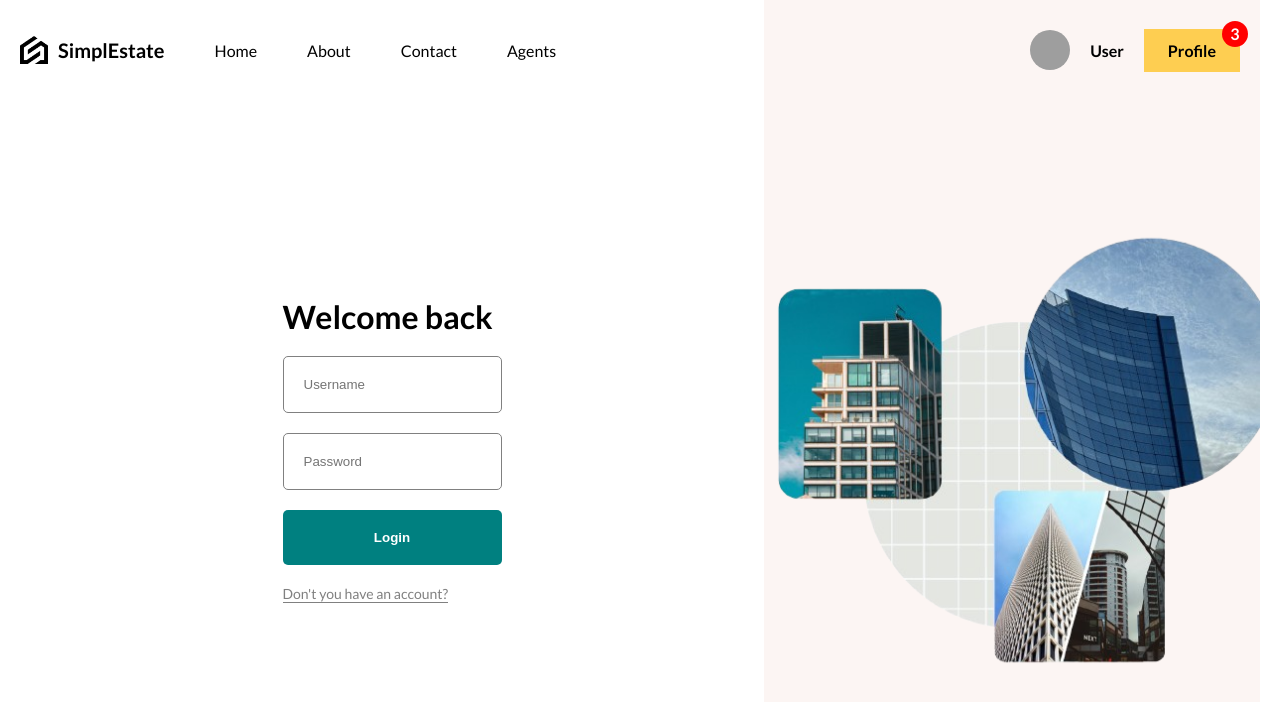
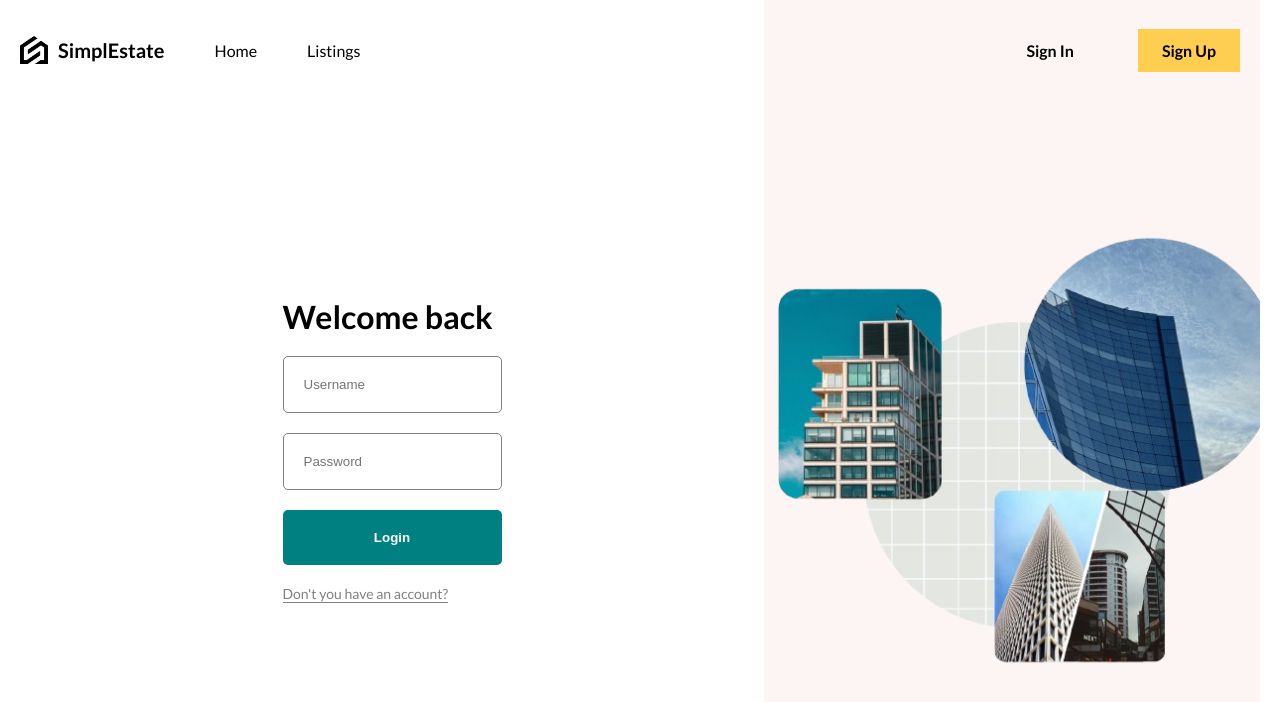
Before and after one commit to mehul-anand/simplEstate, a React (Vite) app in the folder client/: page /login in a window 1280 px wide. Shown: the top 702 px of the page. Built offline with nearby package versions, Linux system fonts and the light colour scheme; grey boxes are pictures that could not be loaded.

Commit message:
protecting routes

```diff
--- a/client/src/components/Navbar/Navbar.jsx
+++ b/client/src/components/Navbar/Navbar.jsx
@@ -1,11 +1,12 @@
-import React, { useState } from "react";
+import React, { useContext, useState } from "react";
 import "./navbar.scss";
 import { Link } from "react-router-dom";
+import { AuthContext } from "../../contexts/AuthContext";
 
 function Navbar() {
   const [open, setOpen] = useState(false);
-  const [notification,setNotification] = useState(3)
-  const user = true;
+  const [notification, setNotification] = useState(3);
+  const { currentUser } = useContext(AuthContext);
   return (
     <div>
       <nav>
@@ -14,28 +15,30 @@ function Navbar() {
             <img src="/logo.png" alt="logo" />
             <span>SimplEstate</span>
           </a>
-          <a href="">Home</a>
-          <a href="">About</a>
-          <a href="">Contact</a>
-          <a href="">Agents</a>
+          <a href="/">Home</a>
+          <a href="/list">Listings</a>
         </div>
         <div className="right">
-          {user ? (
+          {currentUser ? (
             <div>
               <div className="user">
-              <img src="https://images.pexels.com/photos/91227/pexels-photo-91227.jpeg?auto=compress&cs=tinysrgb&w=1260&h=750&dpr=2" alt="user-img" />
-              <span>User</span>
+                <img
+                  src={currentUser.avatar || "./emptyPfp.jpg"}
+                  alt="user-img"
+                />
+                <span>{currentUser.username}</span>
                 <Link className="profile" to={"/profile"}>
                   <div>
                     <span className="notification">{notification}</span>
                     <span>Profile</span>
-                </div></Link>
+                  </div>
+                </Link>
               </div>
             </div>
           ) : (
-            <div>
-              <a href="">Sign In</a>
-              <a href="" className="register">
+            <div className="user">
+              <a href="/login">Sign In</a>
+              <a href="/register" className="register">
                 Sign Up
               </a>
             </div>
@@ -49,11 +52,9 @@ function Navbar() {
           </div>
           <div className={open ? "menu active" : "menu"}>
             <a href="">Home</a>
-            <a href="">About</a>
-            <a href="">Contact</a>
-            <a href="">Agents</a>
-            <a href="">Sign In</a>
-            <a href="">Sign Up</a>
+            <a href="/list">Listings</a>
+            <a href="/login">Sign In</a>
+            <a href="/register">Sign Up</a>
           </div>
         </div>
       </nav>
--- /dev/null
+++ b/client/src/contexts/AuthContext.jsx
@@ -0,0 +1,24 @@
+import { createContext, useEffect, useState } from "react";
+import { json } from "react-router-dom";
+
+export const AuthContext = createContext();
+
+export const AuthContextProvider = ({ children }) => {
+  const [currentUser, setCurrentUser] = useState(
+    JSON.parse(localStorage.getItem("user")) || null
+  );
+
+  const updateUser = (data) => {
+    setCurrentUser(data);
+  };
+
+  useEffect(() => {
+    localStorage.setItem("user", JSON.stringify(currentUser));
+  }, [currentUser]);
+
+  return (
+    <AuthContext.Provider value={{ currentUser, updateUser }}>
+      {children}
+    </AuthContext.Provider>
+  );
+};
--- a/client/src/main.jsx
+++ b/client/src/main.jsx
@@ -1,7 +1,7 @@
-import React from 'react'
-import ReactDOM from 'react-dom/client'
-import App from './App.jsx'
-import "./index.scss"
+import React from 'react';
+import ReactDOM from 'react-dom/client';
+import App from './App.jsx';
+import "./index.scss";
 import {
   createBrowserRouter,
   createRoutesFromElements,
@@ -9,30 +9,37 @@ import {
   RouterProvider,
 } from "react-router-dom";
 
-import "./pages/layoutPage/Layout.jsx"
-import Layout from './pages/layoutPage/Layout.jsx';
-import HomePage from './pages/homePage/homePage.jsx';
+import "./pages/layoutPage/Layout.jsx";
+import { Layout, RequireAuth } from './pages/layoutPage/Layout.jsx';
+import HomePage from './pages/homePage/HomePage.jsx';
 import ListingPage from './pages/listingPage/ListingPage.jsx';
-import SinglePage from './pages/singlePage/singlePage.jsx';
-import ProfilePage from "./pages/profilePage/ProfilePage.jsx"
+import SinglePage from './pages/singlePage/SinglePage.jsx';
+import ProfilePage from "./pages/profilePage/ProfilePage.jsx";
 import RegisterPage from './pages/registerPage/RegisterPage.jsx';
 import LoginPage from './pages/loginPage/LoginPage.jsx';
+import ProfileUpdatePage from './pages/profileUpdatePage/ProfileUpdatePage.jsx';
+import { AuthContextProvider } from './contexts/AuthContext.jsx';
 
 const appRouter = createBrowserRouter(
   createRoutesFromElements(
-    <Route path='/' element={<Layout/>}>
-      <Route path='' element={<HomePage/>}/>
-      <Route path='list' element={<ListingPage/>}/>
-      <Route path= "/:id" element={<SinglePage/>}/>
-      <Route path= "/profile" element={<ProfilePage/>}/>
-      <Route path= "/register" element={<RegisterPage/>}/>
-      <Route path= "/login" element={<LoginPage/>}/>
+    <Route path='/' element={<Layout />}>
+      <Route path='' element={<HomePage />} />
+      <Route path='list' element={<ListingPage />} />
+      <Route path='/:id' element={<SinglePage />} />
+      <Route path='/register' element={<RegisterPage />} />
+      <Route path='/login' element={<LoginPage />} />
+      <Route element={<RequireAuth />}>
+        <Route path='/profile' element={<ProfilePage />} />
+        <Route path='/profile/update' element={<ProfileUpdatePage />} />
+      </Route>
     </Route>
   )
-)
+);
 
 ReactDOM.createRoot(document.getElementById('root')).render(
   <React.StrictMode>
-    <RouterProvider router={appRouter} />
-  </React.StrictMode>,
-)
+    <AuthContextProvider>
+      <RouterProvider router={appRouter} />
+    </AuthContextProvider>
+  </React.StrictMode>
+);
--- a/client/src/pages/layoutPage/Layout.jsx
+++ b/client/src/pages/layoutPage/Layout.jsx
@@ -1,14 +1,15 @@
-import React from "react";
-import { Outlet } from "react-router-dom";
-import "./layout.scss"
+import React, { useContext, useEffect } from "react";
+import { Navigate, Outlet } from "react-router-dom";
+import "./layout.scss";
 import Navbar from "../../components/Navbar/Navbar";
+import { AuthContext } from "../../contexts/AuthContext";
 
 function Layout() {
   return (
     <>
       <div className="layout">
         <div className="navbar">
-            <Navbar/>
+          <Navbar />
         </div>
         <div className="content">
           <Outlet />
@@ -17,5 +18,18 @@ function Layout() {
     </>
   );
 }
+function RequireAuth() {
+  const { currentUser } = useContext(AuthContext);
 
-export default Layout;
+  return !currentUser ? (
+    <Navigate to="/login" />
+  ) : (
+    <div className="layout">
+      <div className="content">
+        <Outlet />
+      </div>
+    </div>
+  );
+}
+
+export { Layout, RequireAuth };
--- a/client/src/pages/loginPage/LoginPage.jsx
+++ b/client/src/pages/loginPage/LoginPage.jsx
@@ -1,19 +1,21 @@
-import { useState } from "react";
+import { useContext, useState } from "react";
 import "./loginPage.scss";
 import { Link, useNavigate } from "react-router-dom";
 import apiRequest from "../../lib/apiRequest";
+import { AuthContext } from "../../contexts/AuthContext";
 
 function LoginPage() {
   const [errorMessage, setErrorMessage] = useState("");
-  const [isLoading,setIsLoading] = useState(false)
+  const [isLoading, setIsLoading] = useState(false);
   const navigate = useNavigate();
+  const {updateUser} = useContext(AuthContext)
   const handleSubmit = async (e) => {
     e.preventDefault();
-    setErrorMessage("")
-    setIsLoading(true)
+    setErrorMessage("");
+    setIsLoading(true);
     const formData = new FormData(e.target);
     const username = formData.get("username");
-const password = formData.get("password");
+    const password = formData.get("password");
 
     try {
       const res = await apiRequest.post("/auth/login", {
@@ -21,12 +23,13 @@ const password = formData.get("password");
         password,
       });
 
+      updateUser(res.data)
+
       navigate("/");
     } catch (error) {
       setErrorMessage(error.response.data.message);
-    }
-    finally{
-        setIsLoading(false)
+    } finally {
+      setIsLoading(false);
     }
   };
   return (
```
Lines whose indentation alone changed are shown as unchanged.
